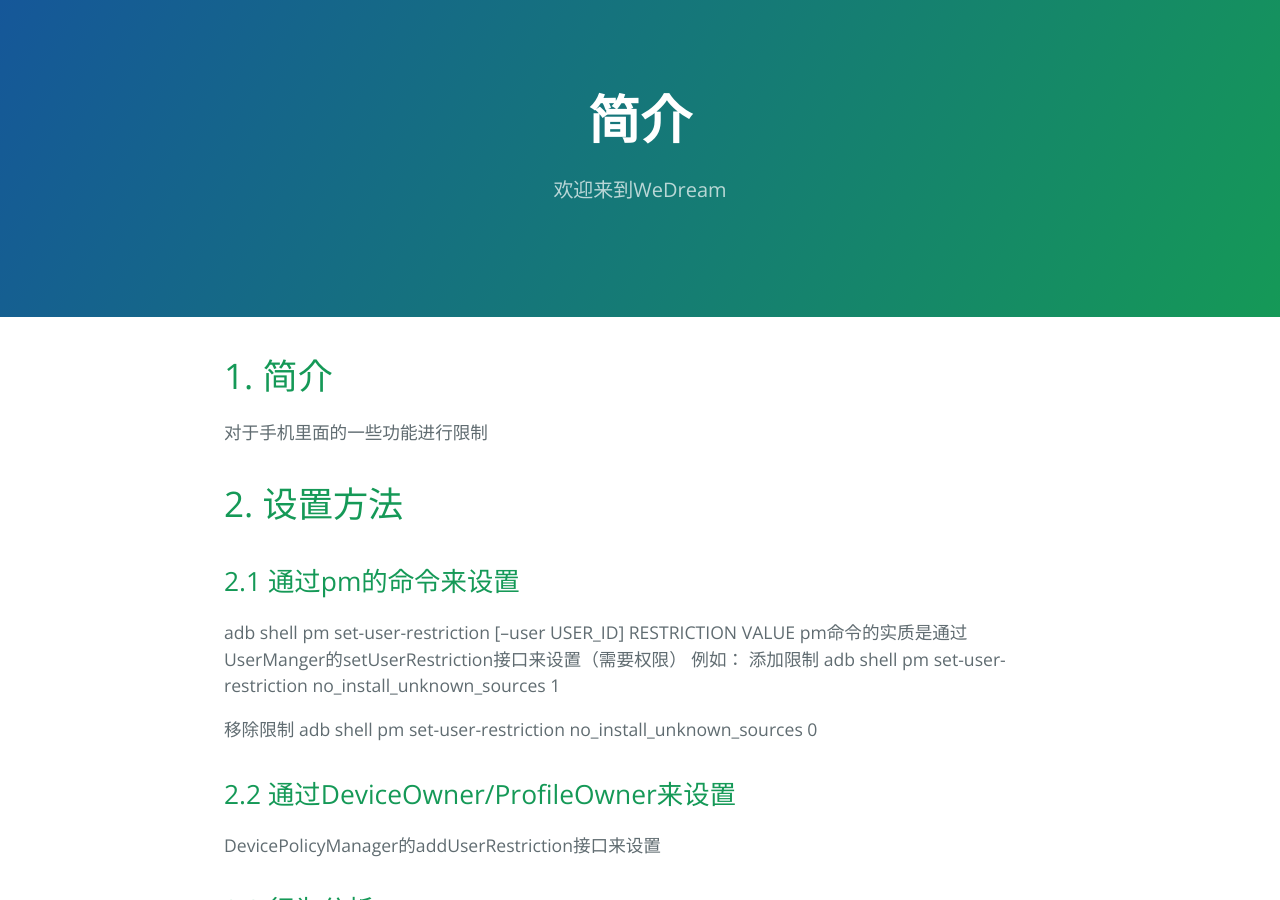
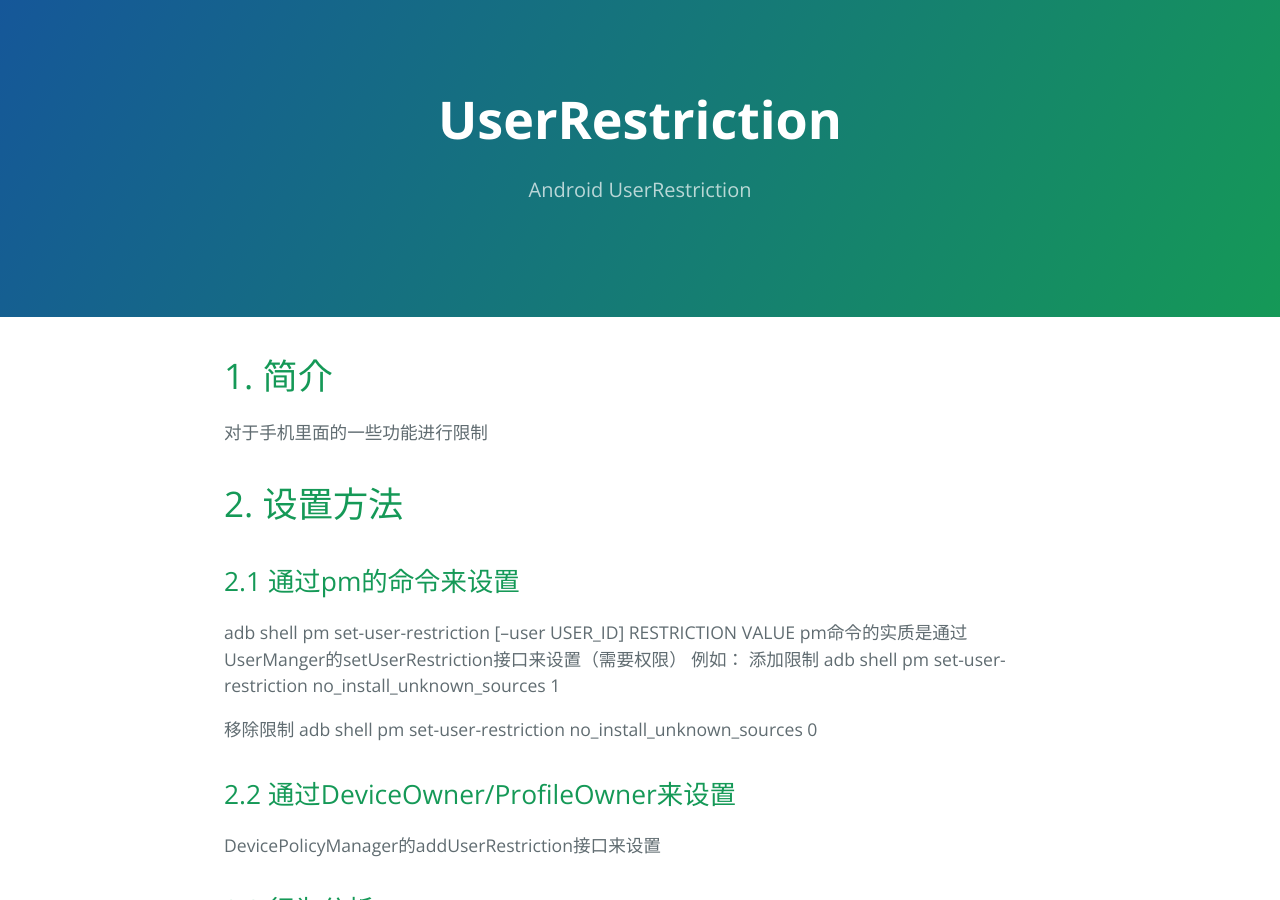
Before and after one commit to EricChenYS/EricChenYS.github.io, a Jekyll site: the page built from docs/android/UserRestriction.md, in a window 1280 px wide and 900 px high. Built offline with Jekyll 4.4.1, drawn with Linux system fonts in a browser that asks for light colours; our own code applies the rules of GitHub Pages for plain Markdown files.

Commit message:
Update UserRestriction.md

```diff
--- a/docs/android/UserRestriction.md
+++ b/docs/android/UserRestriction.md
@@ -1,4 +1,8 @@
-
+---
+layout: default
+title: UserRestriction
+description: Android UserRestriction
+---
 
 
 # 1. 简介
```
